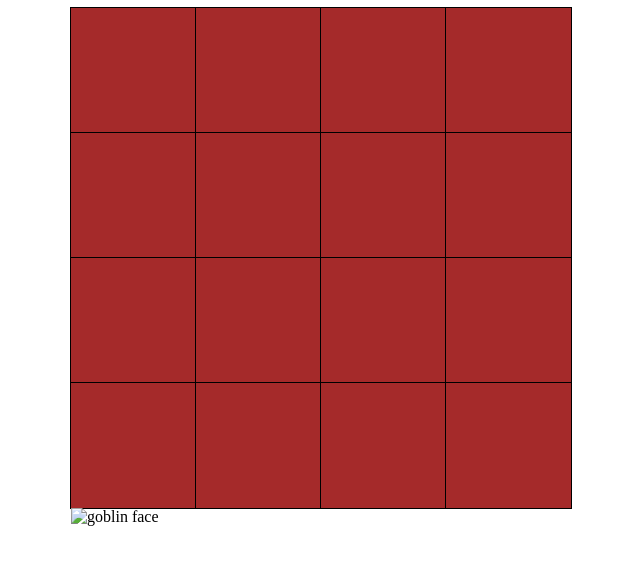
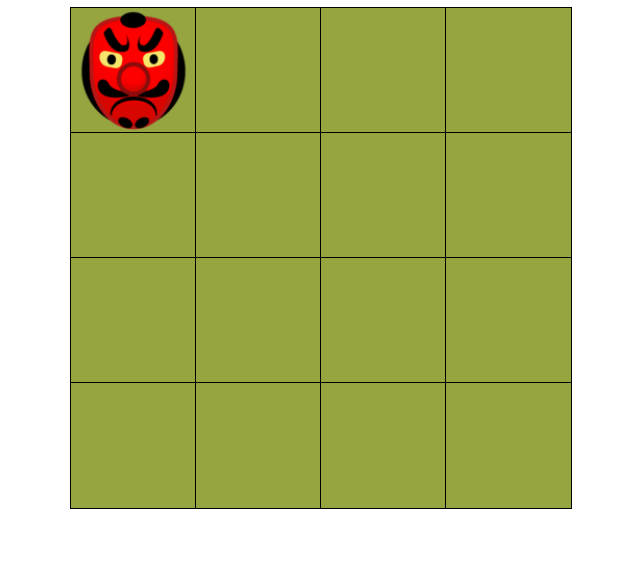
Before and after one commit to A1lx/ahj-dom, a website built with webpack: page src/index.html in a window 1280 px wide. Shown: the whole page, without its empty margins (319-959 px from the left). Built offline with nearby package versions, Linux system fonts and the light colour scheme; files whose address does not match are found by name.

Commit message:
доработка

```diff
--- a/package.json
+++ b/package.json
@@ -20,6 +20,7 @@
     "eslint": "^8.42.0",
     "eslint-config-airbnb-base": "^15.0.0",
     "eslint-plugin-import": "^2.27.5",
+    "file-loader": "^6.2.0",
     "html-loader": "^4.2.0",
     "html-webpack-plugin": "^5.5.1",
     "jest": "^29.5.0",
--- a/src/css/style.css
+++ b/src/css/style.css
@@ -10,10 +10,11 @@
 .field-part {
   width: 25%;
   height: 25%;
-  background-color: brown;
+  background-color: rgb(150, 165, 64);
   outline: 1px solid black;
 }
 
-/* .goblin {
-
-} */
+.active_field-part {
+  background-image: url('../img/goblin.png');
+  background-size: 100%;
+}
--- a/src/js/app.js
+++ b/src/js/app.js
@@ -1,8 +1,22 @@
-const field = document.querySelector('.field');
+const fieldParts = [...document.querySelectorAll('.field-part')];
 
-const goblin = document.createElement('img');
-goblin.classList.add('goblin');
-goblin.src = '..\src\img\goblin.png';
-goblin.alt = 'goblin face';
+function paintGoblin() {
+  const activeFieldPart = document.querySelector('.active_field-part');
+  let prevIndex = null;
 
-field.appendChild(goblin);
+  if (activeFieldPart) {
+    activeFieldPart.classList.remove('active_field-part');
+    // eslint-disable-next-line
+    prevIndex = index;
+  }
+
+  let index = Math.floor(Math.random() * 16);
+
+  while (prevIndex === index) {
+    index = Math.floor(Math.random() * 16);
+  }
+
+  fieldParts[index].classList.add('active_field-part');
+}
+
+setInterval(paintGoblin, 1000);
```
Also changed, not shown: src/index.js (line endings or trailing spaces), webpack.config.js (line endings or trailing spaces), 1 other file.
